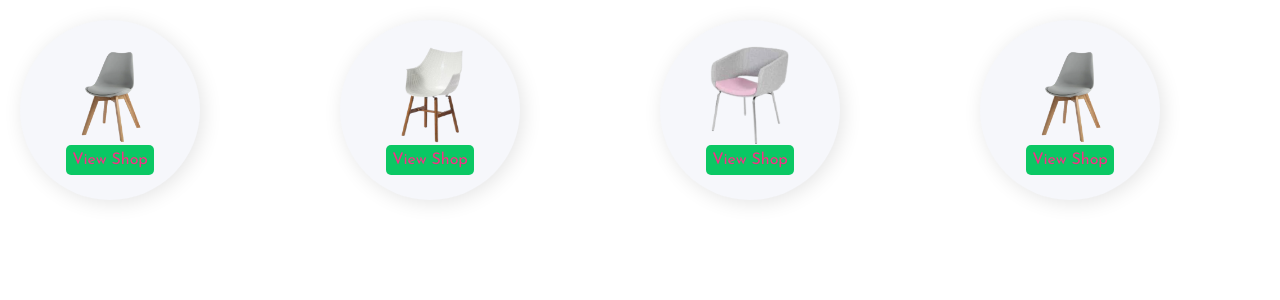
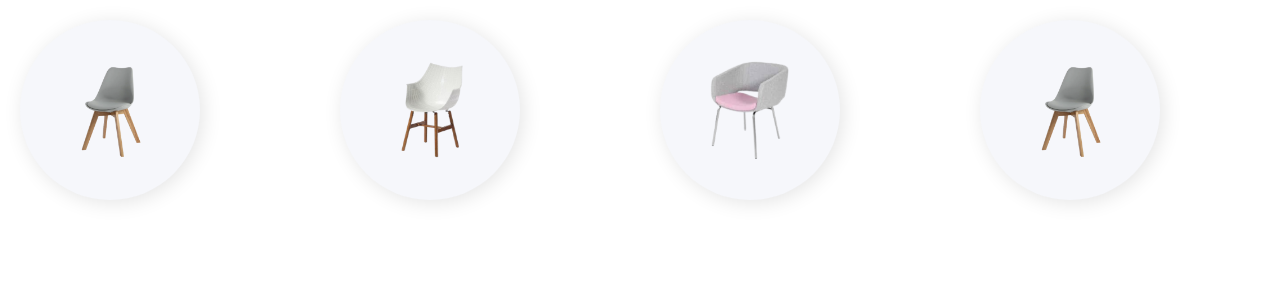
Before and after one commit to AOMuiz/salaficommerce, a React (Create React App) app: page / in a window 1280 px wide. Shown: the top 300 px of the page. Built offline with nearby package versions, Linux system fonts and the light colour scheme.

Commit message:
made many changes to the TopCategoriesCard component

```diff
--- a/src/components/cards/TopCategoriesCard.js
+++ b/src/components/cards/TopCategoriesCard.js
@@ -4,18 +4,18 @@ import { colors } from "../../constants/colors";
 
 const TopCategoriesCard = ({ url, name, buttonName }) => {
   return (
-    <CardContiner>
-      <ButtonContainer>
+    <CardContainer className="parent">
+      <ImageContainer>
         <Image src={url} alt="" />
-      </ButtonContainer>
-      <Button>{buttonName}</Button>
-    </CardContiner>
+      </ImageContainer>
+      <Button className="button">{buttonName}</Button>
+    </CardContainer>
   );
 };
 
 export default TopCategoriesCard;
 
-const CardContiner = styled.div`
+const CardContainer = styled.div`
   width: 18rem;
   height: 18rem;
   background-color: #f6f7fb;
@@ -27,23 +27,29 @@ const CardContiner = styled.div`
   flex-direction: column;
   cursor: pointer;
   box-shadow: 0.3rem 0.3rem 2rem ${colors.lightArsh};
-  &:hover {
+  :hover {
     transition: 0.25s all ease-in-out;
-    box-shadow: -0.5rem 1.2rem 0.7rem ${colors.lightBlack};
+    box-shadow: -0.5rem 1.2rem 0.5rem #9877e7;
+
+    [class~="button"] {
+      display: block;
+      transition: 0.2s all ease-in;
+    }
   }
 `;
 
-const ButtonContainer = styled.div``;
+const ImageContainer = styled.div``;
 
 const Button = styled.div`
   padding: 0.3rem 0.6rem;
-  border-radius: 0.5rem;
-  background-color: rgba(10, 200, 100, 1);
-  /* height: 3rem;
-  width: 4rem; */
+  border-radius: 0.2rem;
+  background-color: #08d15f;
+  color: ${colors.white};
+  display: none;
 `;
 
 const Image = styled.img`
   width: 10rem;
   height: 10rem;
+  transition: 0.25s all ease-in;
 `;
```
